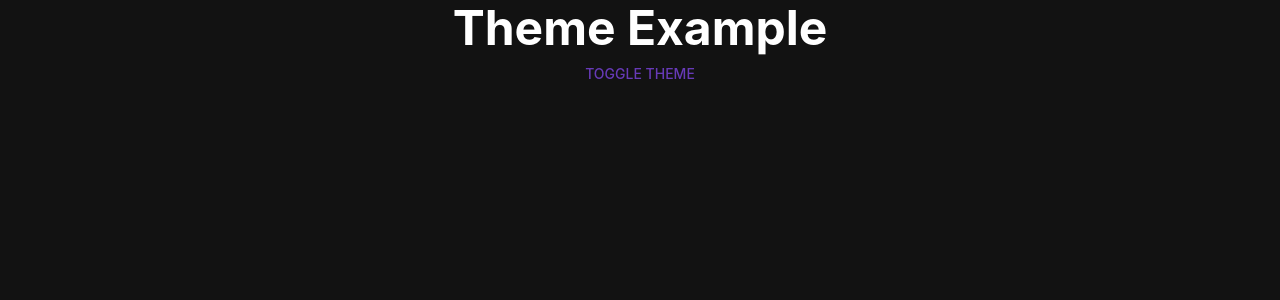
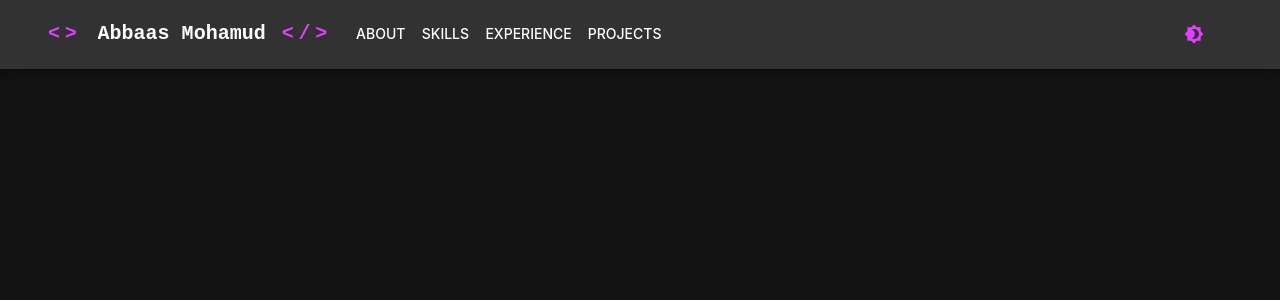
Before and after one commit to moha1747/portfolio, a React (Vite) app: page / in a window 1280 px wide. Shown: the top 300 px of the page. Built offline with nearby package versions, Linux system fonts and the light colour scheme.

Commit message:
created navbar

```diff
--- a/package.json
+++ b/package.json
@@ -12,6 +12,7 @@
   "dependencies": {
     "@emotion/react": "^11.11.4",
     "@emotion/styled": "^11.11.5",
+    "@mui/icons-material": "^5.15.15",
     "@mui/material": "^5.15.15",
     "prop-types": "^15.8.1",
     "react": "^18.2.0",
--- a/src/App.jsx
+++ b/src/App.jsx
@@ -1,30 +1,13 @@
 
-import { Container, Box, Typography, Button } from "@mui/material";
-import { ThemeProviderWrapper, useThemeToggle } from "./utils/ThemeProviderWrapper";
+import Navbar from "./components/Navbar";
+import { ThemeProviderWrapper } from "./utils/ThemeProviderWrapper";
 
-const ThemeToggleButton = () => {
-  const { toggleTheme } = useThemeToggle();
 
-  return <Button onClick={toggleTheme}>Toggle Theme</Button>;
-};
 
 function App() {
   return (
     <ThemeProviderWrapper>
-      <Container>
-        <Box
-          sx={{
-            display: "flex",
-            flexDirection: "column",
-            justifyContent: "center",
-            alignItems: "center",
-            backgroundColor: "background.default", // Using theme background color
-          }}
-        >
-          <Typography variant="h1">Theme Example</Typography>
-          <ThemeToggleButton />
-        </Box>
-      </Container>
+      <Navbar />
     </ThemeProviderWrapper>
   );
 }
--- /dev/null
+++ b/src/components/Navbar.jsx
@@ -0,0 +1,209 @@
+import MenuIcon from "@mui/icons-material/Menu";
+import AppBar from "@mui/material/AppBar";
+import Box from "@mui/material/Box";
+import Container from "@mui/material/Container";
+import IconButton from "@mui/material/IconButton";
+import Menu from "@mui/material/Menu";
+import Toolbar from "@mui/material/Toolbar";
+import Typography from "@mui/material/Typography";
+import * as React from "react";
+import Brightness4Icon from "@mui/icons-material/Brightness4";
+import Brightness7Icon from "@mui/icons-material/Brightness7";
+
+import Button from "@mui/material/Button";
+
+import MenuItem from "@mui/material/MenuItem";
+
+import {
+  ThemeProviderWrapper,
+  useThemeToggle,
+} from "../utils/ThemeProviderWrapper";
+
+const ThemeToggleButton = () => {
+  const { toggleTheme, mode } = useThemeToggle();
+
+  return (
+    <Button
+      onClick={toggleTheme}
+      startIcon={mode === "light" ? <Brightness7Icon /> : <Brightness4Icon />}
+    >
+    </Button>
+  );
+};
+const pages = ["About", "Skills", "Experience", "Projects"];
+
+function Navbar() {
+  const [anchorElNav, setAnchorElNav] = React.useState(null);
+
+  const handleOpenNavMenu = (event) => {
+    setAnchorElNav(event.currentTarget);
+  };
+
+  const handleCloseNavMenu = () => {
+    setAnchorElNav(null);
+  };
+
+  return (
+    <ThemeProviderWrapper>
+      <AppBar color="inherit" position="static">
+        <Container maxWidth="xl">
+          <Toolbar>
+            <Typography
+              variant="h6"
+              noWrap
+              component="a"
+              href="#app-bar-with-responsive-menu"
+              color="primary"
+              sx={{
+                mr: 2,
+                display: { xs: "none", md: "flex" },
+                fontFamily: "monospace",
+                fontWeight: 700,
+                letterSpacing: ".3rem",
+                textDecoration: "none",
+              }}
+            >
+              {"<>"}
+            </Typography>
+            <Typography
+              variant="h6"
+              noWrap
+              component="a"
+              href="#app-bar-with-responsive-menu"
+              color="inherit"
+              sx={{
+                mr: 2,
+                display: { xs: "none", md: "flex" },
+                fontFamily: "monospace",
+                fontWeight: 700,
+                textDecoration: "none",
+              }}
+            >
+              Abbaas Mohamud
+            </Typography>
+            <Typography
+              variant="h6"
+              noWrap
+              component="a"
+              href="#app-bar-with-responsive-menu"
+              color="primary"
+              sx={{
+                mr: 2,
+                display: { xs: "none", md: "flex" },
+                fontFamily: "monospace",
+                fontWeight: 700,
+                letterSpacing: ".3rem",
+                textDecoration: "none",
+              }}
+            >
+              {"</>"}
+            </Typography>
+            <Box sx={{ flexGrow: 1, display: { xs: "flex", md: "none" } }}>
+              <IconButton
+                size="large"
+                aria-label="account of current user"
+                aria-controls="menu-appbar"
+                aria-haspopup="true"
+                onClick={handleOpenNavMenu}
+                color="primary"
+              >
+                <MenuIcon />
+              </IconButton>
+              <Menu
+                id="menu-appbar"
+                anchorEl={anchorElNav}
+                anchorOrigin={{
+                  vertical: "bottom",
+                  horizontal: "left",
+                }}
+                keepMounted
+                transformOrigin={{
+                  vertical: "top",
+                  horizontal: "left",
+                }}
+                open={Boolean(anchorElNav)}
+                onClose={handleCloseNavMenu}
+                sx={{
+                  display: { md: "block", xl: "none" },
+                }}
+              >
+                {pages.map((page) => (
+                  <MenuItem key={page} onClick={handleCloseNavMenu}>
+                    <Typography textAlign="center">{page}</Typography>
+                  </MenuItem>
+                ))}
+              </Menu>
+            </Box>
+                      <Box sx={{ margin: "auto", display: { xs: "flex", md: "none"}, textAlign: "center" }}>
+              <Typography
+                variant="h6"
+                noWrap
+                component="a"
+                href="#app-bar-with-responsive-menu"
+                color="primary"
+                sx={{
+                    mr: 1,
+
+                  display: { xs: "flex", md: "none" },
+                  fontFamily: "monospace",
+                  fontWeight: 700,
+                  letterSpacing: ".3rem",
+                  textDecoration: "none",
+                }}
+              >
+                {"<>"}
+              </Typography>
+              <Typography
+                variant="h6"
+                noWrap
+                component="a"
+                href="#app-bar-with-responsive-menu"
+                color="inherit"
+                sx={{
+                    mr: 2,
+                  display: { xs: "flex", md: "none" },
+                  fontFamily: "monospace",
+                  fontWeight: 700,
+                  letterSpacing: ".3rem",
+                  textDecoration: "none",
+                }}
+              >
+                Abbaas Mohamud
+              </Typography>
+              <Typography
+                variant="h6"
+                noWrap
+                component="a"
+                href="#app-bar-with-responsive-menu"
+                color="primary"
+                sx={{
+                  mr: 2,
+                  display: { xs: "flex", md: "none" },
+                  fontFamily: "monospace",
+                  fontWeight: 700,
+                  letterSpacing: ".3rem",
+                  textDecoration: "none",
+                }}
+              >
+                {"</>"}
+              </Typography>
+            </Box>
+            <Box sx={{ flexGrow: 1, display: { xs: "none", md: "flex" } }}>
+              {pages.map((page) => (
+                <Button
+                  key={page}
+                  onClick={handleCloseNavMenu}
+                  sx={{ my: 2, color: "inherit", display: "block" }}
+                >
+                  {page}
+                </Button>
+              ))}
+            </Box>
+            <ThemeToggleButton />
+          </Toolbar>
+        </Container>
+      </AppBar>
+    </ThemeProviderWrapper>
+  );
+}
+export default Navbar;
--- a/src/utils/theme.jsx
+++ b/src/utils/theme.jsx
@@ -1,25 +1,24 @@
-import { deepPurple, purple } from "@mui/material/colors";
+import { purple } from "@mui/material/colors";
 import { createTheme } from "@mui/material";
 export const getTheme = (mode) => {
   return createTheme({
     palette: {
       mode, // 'light' or 'dark'
       primary: {
-        main: deepPurple[500],
+        main: mode === "light" ? "#854ce6" : purple["A200"], // Example colors
       },
       secondary: {
         main: purple["A200"],
       },
       text: {
         primary: mode === "light" ? "#212121" : "#ffffff",
-        secondary: mode === "light" ? "rgba(0, 0, 0, 0.7)" : "rgba(255, 255, 255, 0.7)",
+        secondary:
+          mode === "light" ? "rgba(0, 0, 0, 0.7)" : "rgba(255, 255, 255, 0.7)",
       },
       background: {
         default: mode === "light" ? "#ffffff" : "#121212",
         paper: mode === "light" ? "#ffffff" : "#1e1e1e",
-
       },
-
     },
     typography: {
       fontFamily: [
```
Also changed, not shown: src/utils/ThemeProviderWrapper.jsx (+18 -12 lines), 1 other file (tests, documents, lock files or other folders). Lines whose indentation alone changed are shown as unchanged.
